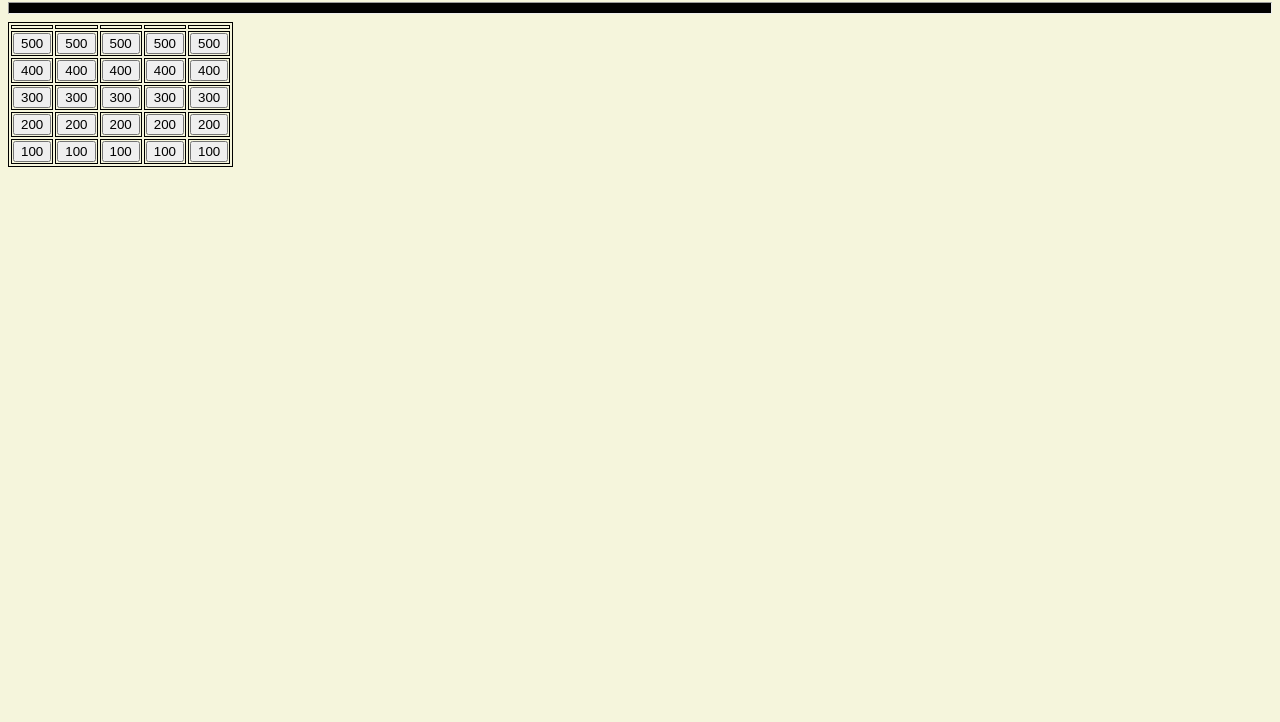
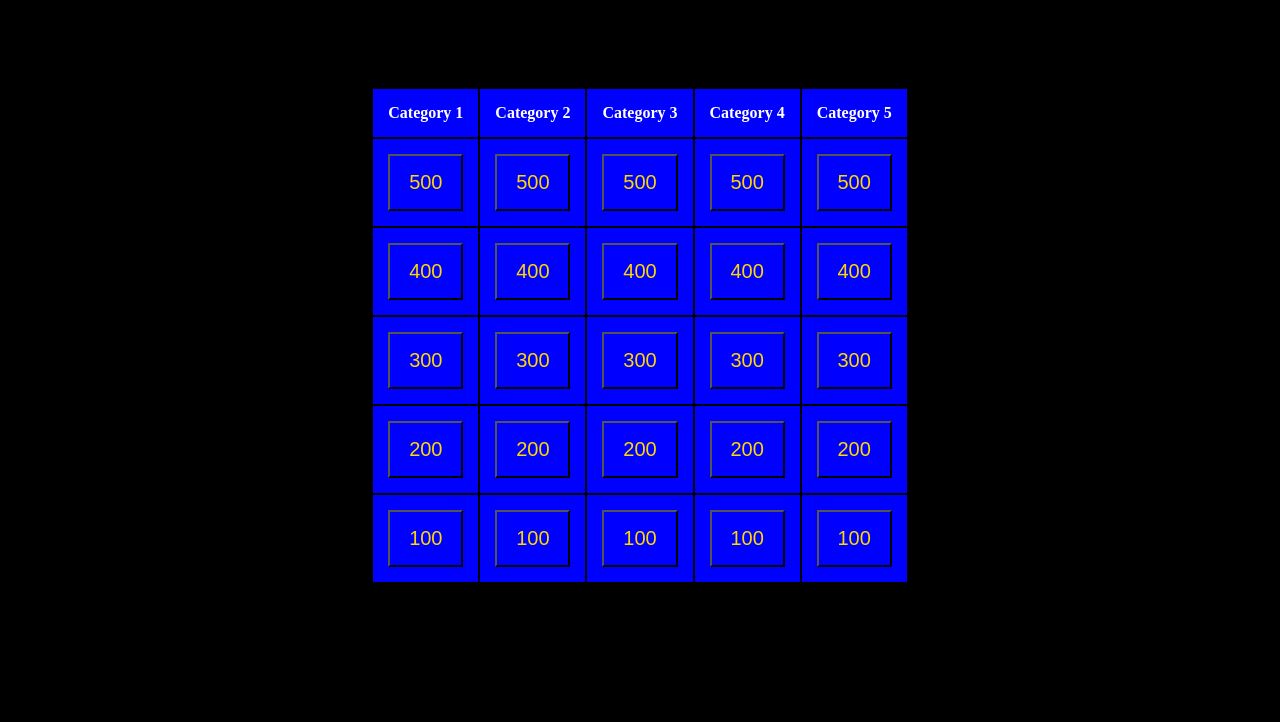
Before and after one commit to kdamato/Milestone-1, a plain HTML site: page Milestone-1/index.html in a window 1280 px wide. Shown: the part 78-800 px from the top of the page. Drawn offline with Linux system fonts and the light colour scheme; files whose address does not match are found by name.

Commit message:
finished layout and styling of Jeopardy game

```diff
--- /dev/null
+++ b/Milestone-1/Jeopardy.js
@@ -0,0 +1,4 @@
+let points = document.getElementsById('choices');
+choices.addEventListener('mouseover', function() {
+    choices.style.backgroundColor = 'purple';
+});
--- a/Milestone-1/index.html
+++ b/Milestone-1/index.html
@@ -6,18 +6,18 @@
     <meta name="viewport" content="width=device-width, initial-scale=1.0">
     <title>Milestone Project 1</title>
     <link rel="stylesheet" href="C:/Users/kyled/documents/Milestone-Projects/Milestone-1/Milestone-1/styles.css">
+    <script src="C:/Users/kyled/documents/Milestone-Projects/Milestone-1/Milestone-1/script.js"></script>
 </head>
 <body>
     <h1>Jeopardy!</h1>
-    <hr>
     <table>
         <!--- Table Headers -->
         <tr>
-            <th></th>
-            <th></th>
-            <th></th>
-            <th></th>
-            <th></th>
+            <th>Category 1</th>
+            <th>Category 2</th>
+            <th>Category 3</th>
+            <th>Category 4</th>
+            <th>Category 5</th>
         </tr>
         <!--- Table Rows 500 points -->
         <tr>
--- a/Milestone-1/styles.css
+++ b/Milestone-1/styles.css
@@ -1,13 +1,19 @@
 body {
-    background-color:beige;
+    background-color:black;
 }
 
 h1 {
-    color:blue;
+    color:white;
     text-align: center;
+    display: flex;
+    justify-content: center;
+    margin: 0;
+    align-items: center;
+    height: 10vh;
 }
 
 hr {
+    color: white;
     height: 10px;
     background:black;
 }
@@ -15,3 +21,36 @@ hr {
 table, th, td {
     border: 1px solid black;
   }
+
+table {
+    display:flex;
+    justify-content: center;
+    margin: 5px;
+    align-items: center;
+    height: 80vh;
+    background-color: black;
+}
+
+th {
+    color: white;
+}
+
+td button{
+    background: blue;
+    color: gold;
+    align: center;
+    width: 100%;
+    padding: 15px;
+    font-size: 20px;
+}
+
+th, td {
+    background: blue;
+    margin: 15px;
+    padding: 15px;
+    border: black 5px;
+}
+
+button:hover {
+    opacity: 0.5;
+}
```
